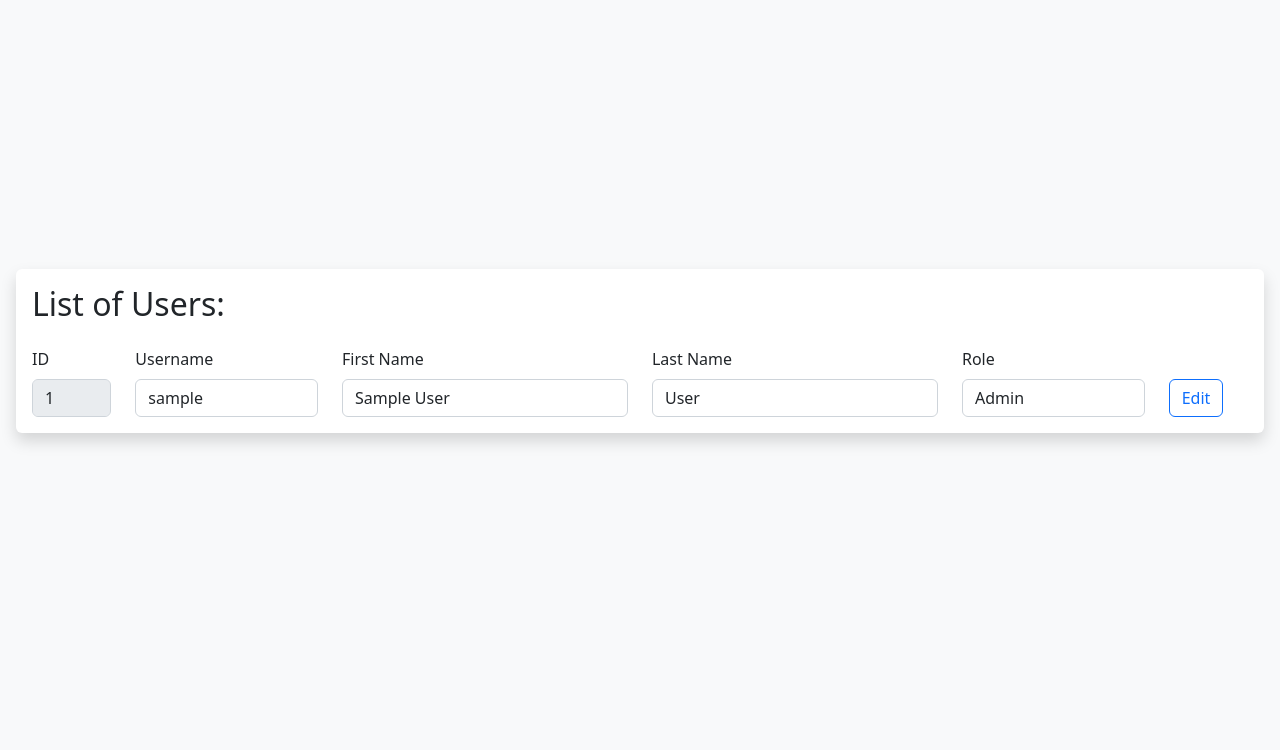
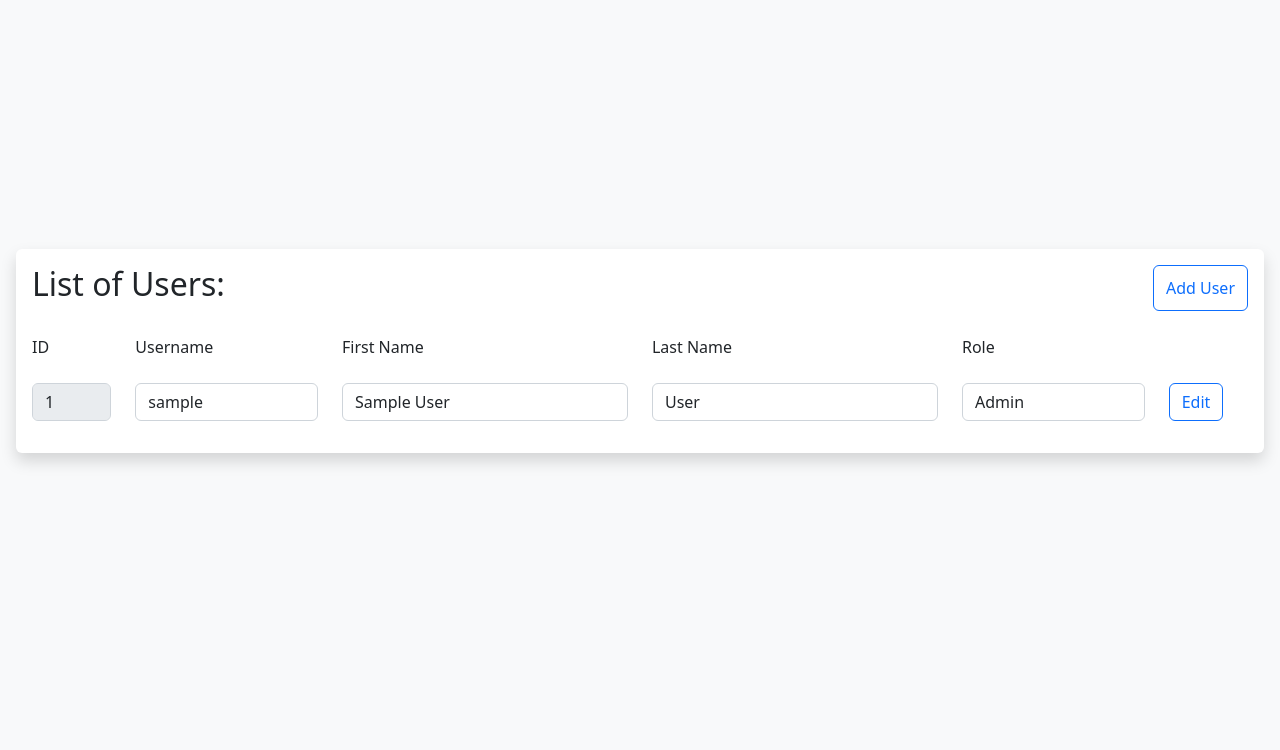
Before and after one commit to arturyepez10/flask-project, a Flask app: page /admin/users in a window 1280 px wide. Shown: the part 50-800 px from the top of the page. Run offline with Flask 2, Linux system fonts and the light colour scheme; the visitor is signed in with stand-in values (Sample User, id 1); data comes from the database, SQL or seed files in the repository; some libraries are stand-ins or nearby versions.

Commit message:
[FEAT] we can add users

```diff
--- a/controllers/admin.py
+++ b/controllers/admin.py
@@ -18,30 +18,60 @@ admin_bp = Blueprint("admin", __name__)
 @admin_bp.route(routes["admin"]["users"], methods=['GET', 'POST'])
 @login_required
 def users(current_user = None):
+  # Variables that the template will use to render
+  error = None
+
   # We obtain all available users to render them in the list
   all_users = User.query.all()
 
   if request.method == 'POST':
-    # TODO:See what guards can i create with this
-    response = requests.put(
-      'http://localhost:5000/admin/users/' + request.form['user-id'],
-      json={
-        'username': request.form['username'],
-        'name': request.form['name'],
-        'last_name': request.form['last_name'],
-        'role': request.form['role']
-      },
-      headers={
-        'x-access-token': current_user['username'] + ' ' + current_user['password']
-      }
-    )
-    return redirect('/admin' + routes["admin"]["users"])
+    # See what action we want to achieve
+    if 'action-type' in request.form and request.form['action-type'] == 'create':
+      form = request.form
 
-  return render_template('users.html', all_users=all_users)
+      # We validate if empty fields
+      if not (form['username'] and form['password']):
+        error = 'Missing username or password information when creating a user.'
+      else:
+        # We confirm the username isn't already taken
+        user = User.query.filter_by(username=form['username']).first()
+
+        if user is None:
+          default_user = User(
+            username=form['username'],
+            password=form['password'],
+            name=form['name'],
+            last_name=form['last_name'],
+            role=form['role']
+          )
+          db.session.add(default_user)
+          db.session.commit()
+
+          return redirect('/admin' + routes["admin"]["users"])
+        else:
+          error = 'ERROR: username is already taken.'
+    else:
+      # default case is editing a user
+      # TODO:See what guards can i create with this
+      response = requests.put(
+        'http://localhost:5000/admin/users/' + request.form['user-id'],
+        json={
+          'username': request.form['username'],
+          'name': request.form['name'],
+          'last_name': request.form['last_name'],
+          'role': request.form['role']
+        },
+        headers={
+          'x-access-token': current_user['username'] + ' ' + current_user['password']
+        }
+      )
+      return redirect('/admin' + routes["admin"]["users"])
+
+  return render_template('users.html', all_users=all_users, error=error)
 
 
 # ------------------------ CONTROLLERS ----------------------------- #
-# Users
+# Edit Users
 @admin_bp.route('/users/<int:idx>', endpoint="edit", methods=['PUT'])
 @authorize_required
 def users(idx):
--- a/templates/admin.html
+++ b/templates/admin.html
@@ -38,6 +38,12 @@
 
     <!-- CONTENT FOR ADMIN PANEL -->
     <div class="p-3 bg-light" style="height: calc(100vh - 50px);">
+      <!-- ALERTS -->
+      <div class="w-50 position-absolute" style="right: 15px;">
+        {% include "admin/alert-danger.html" %}
+      </div>
+
+      <!-- CONTENT -->
       {% block admin_content %}{% endblock %}
     </div>
   </div>
--- /dev/null
+++ b/templates/admin/alert-danger.html
@@ -0,0 +1,10 @@
+{% if error %}
+  <div class="alert alert-danger alert-dismissible show py-2 shadow" role="alert">
+    <div class="d-flex justify-content-between align-items-center">
+      <p class="m-0"><strong>ERROR:</strong> {{ error }}</p>
+      <button type="button" class="btn close" data-dismiss="alert" aria-label="Close">
+        <span aria-hidden="true">&times;</span>
+      </button>
+    </div>
+  </div>
+{% endif %}
--- /dev/null
+++ b/templates/admin/users/add-user-modal.html
@@ -0,0 +1,64 @@
+
+<div id="add-user-modal" class="modal fade" tabindex="-1" role="dialog" aria-labelledby="exampleModalLabel" aria-hidden="true">
+  <div class="modal-dialog modal-dialog-centered" role="document">
+    <div class="modal-content">
+      <div class="modal-header">
+        <h5 class="modal-title" id="exampleModalLabel">Create a User</h5>
+        <button type="button" class="btn close" data-dismiss="modal" aria-label="Close">
+          <span aria-hidden="true">&times;</span>
+        </button>
+      </div>
+      <div class="modal-body">
+        <!-- FORM TO CREAT USER -->
+        <form id="createUser" action="" method="post">
+          <div>
+            <div class="form-group col my-2">
+              <p><strong>Login Information</strong></p>
+            </div>
+            <div class="form-group col my-2">
+              <label for="user-username-label">Username</label>
+              <input id="user-username-label" name="username" class="form-control" />
+            </div>
+            <div class="form-group col my-2">
+              <label for="user-name-label">Password</label>
+              <input id="user-name-label" name="password" class="form-control" />
+            </div>
+
+            <hr />
+
+            <div class="form-group col my-2">
+              <p><strong>User Information</strong></p>
+            </div>
+            <div class="row my-2">
+              <div class="form-group col-6">
+                <label for="user-name-label">First Name</label>
+                <input id="user-name-label" name="name" class="form-control" />
+              </div>
+              <div class="form-group col-6">
+                <label for="user-last-name-label">Last Name</label>
+                <input id="user-last-name-label" name="last_name" class="form-control" />
+              </div>
+            </div>
+            <div class="form-group col my-2">
+              <label for="user-role-label">Role</label>
+              <select id="user-role-label" class="form-control" name="role">
+                <option>Admin</option>
+                <option>Analista</option>
+                <option>Comprador</option>
+              </select>
+            </div>
+          </div>
+        </form>
+        {% if error.create %}
+          <div class="m-2">
+            <p><strong>Error:</strong> {{ error.create }}</p>
+          </div>
+        {% endif %}
+      </div>
+      <div class="modal-footer">
+        <button type="button" class="btn btn-secondary" data-dismiss="modal">Cancel</button>
+        <button type="submit" form="createUser" id="create-user" name="action-type" value="create" class="btn btn-primary">Create</button>
+      </div>
+    </div>
+  </div>
+</div>
--- a/templates/users.html
+++ b/templates/users.html
@@ -5,8 +5,15 @@
 {% block admin_content %}
   <div class="h-100 d-flex flex-column justify-content-center align-items-center">
     <div class="p-3 bg-white shadow p-3 mb-5 rounded">
-      <div class="mb-4">
+      <div class="mb-4 d-flex justify-content-between">
         <h2>List of Users:</h2>
+
+        <button type="button" class="btn btn-outline-primary" data-toggle="modal" data-target="#add-user-modal">
+          Add User
+        </button>
+
+        <!-- MODAL -->
+        {% include "admin/users/add-user-modal.html" %}
       </div>
 
       <!-- HEADER -->
@@ -33,7 +40,7 @@
       <div style="overflow-y: auto; overflow-x: clip;">
         {% for user in all_users %}
           <form action="" method="post" key="{{ user.username }}">
-            <div class="row">
+            <div class="row my-3">
               <div class="form-group col-1">
                 <fieldset disabled>
                   <!-- <label for="user-id-label">ID</label> -->
```
Also changed, not shown: README.md.
